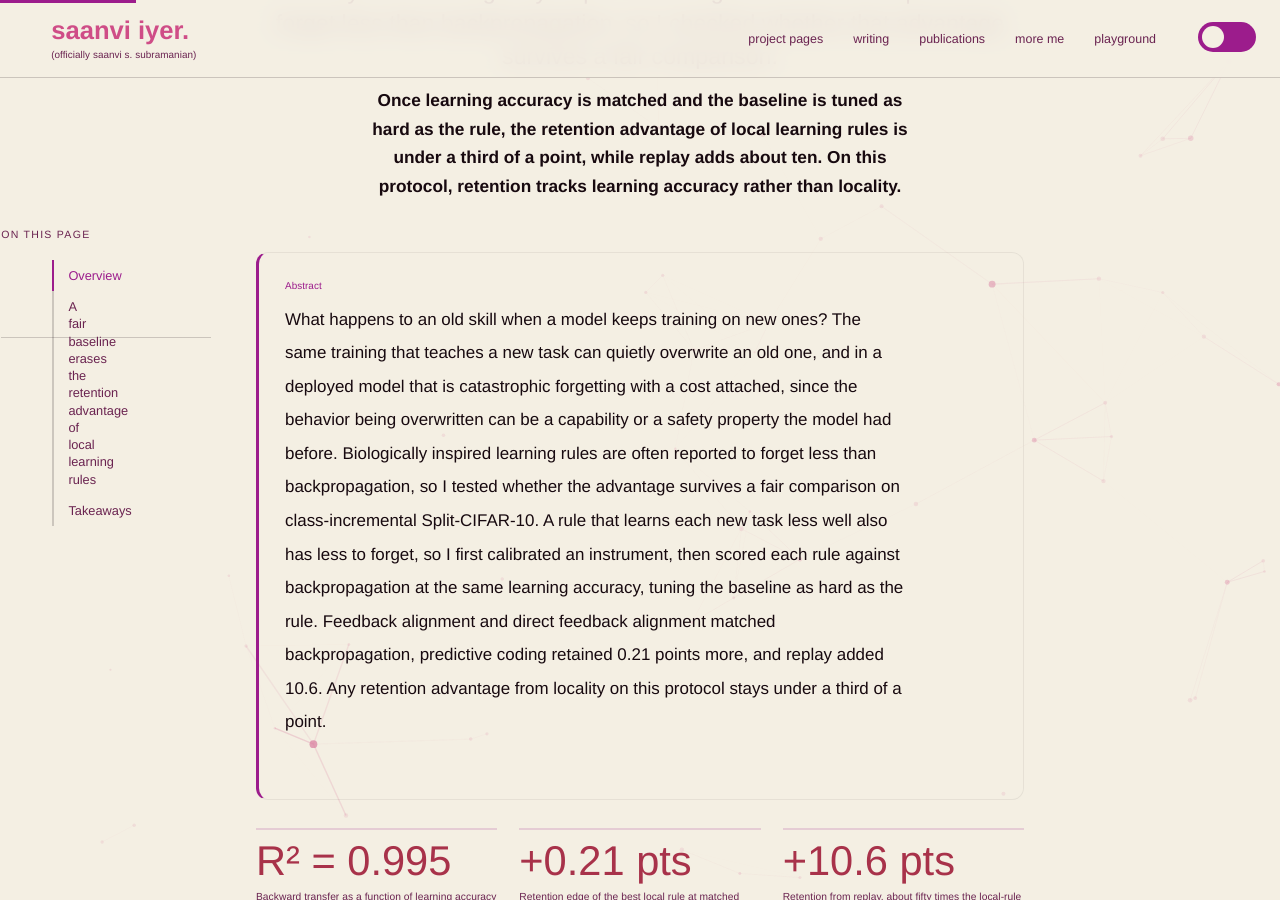
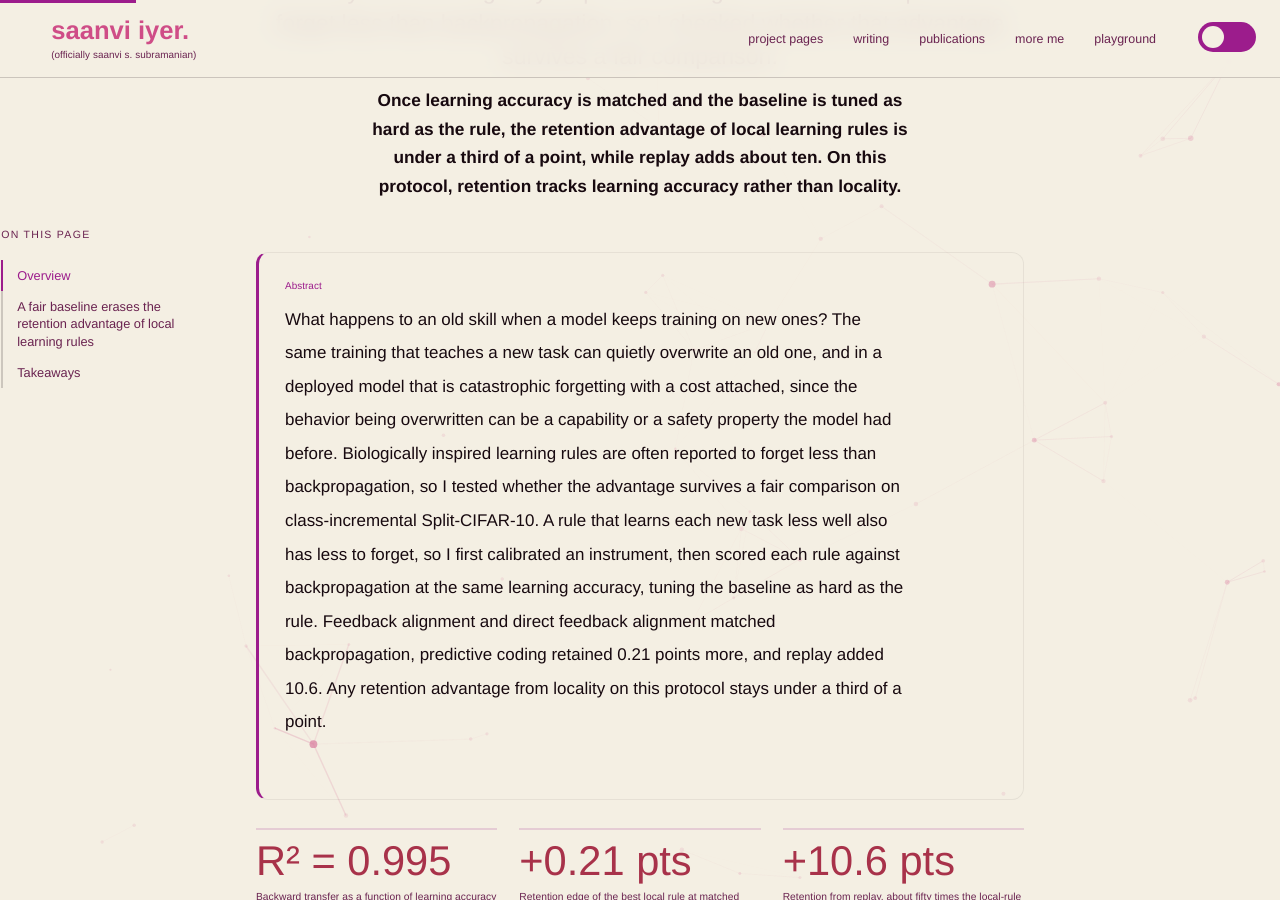
Before and after one commit to saanviiyer/saanviiyer.github.io, a Jekyll site: the page built from pages/proj-continual-learners.html, in a window 1280 px wide and 900 px high, scrolled down 545 px. Built offline with Jekyll 4.4.1, drawn with Linux system fonts in a browser that asks for light colours; some web fonts are replaced.

Commit message:
Make project TOC a div so it does not inherit the site-nav bar styling

```diff
--- a/_layouts/project.html
+++ b/_layouts/project.html
@@ -17,7 +17,7 @@ layout: default
 <div class="wm-shell" id="ppShell">
   <aside class="wm-toc" aria-label="On this page">
     <p class="wm-toc-label">on this page</p>
-    <nav id="ppToc"></nav>
+    <div id="ppToc"></div>
   </aside>
 
   <article class="research-post">
```
